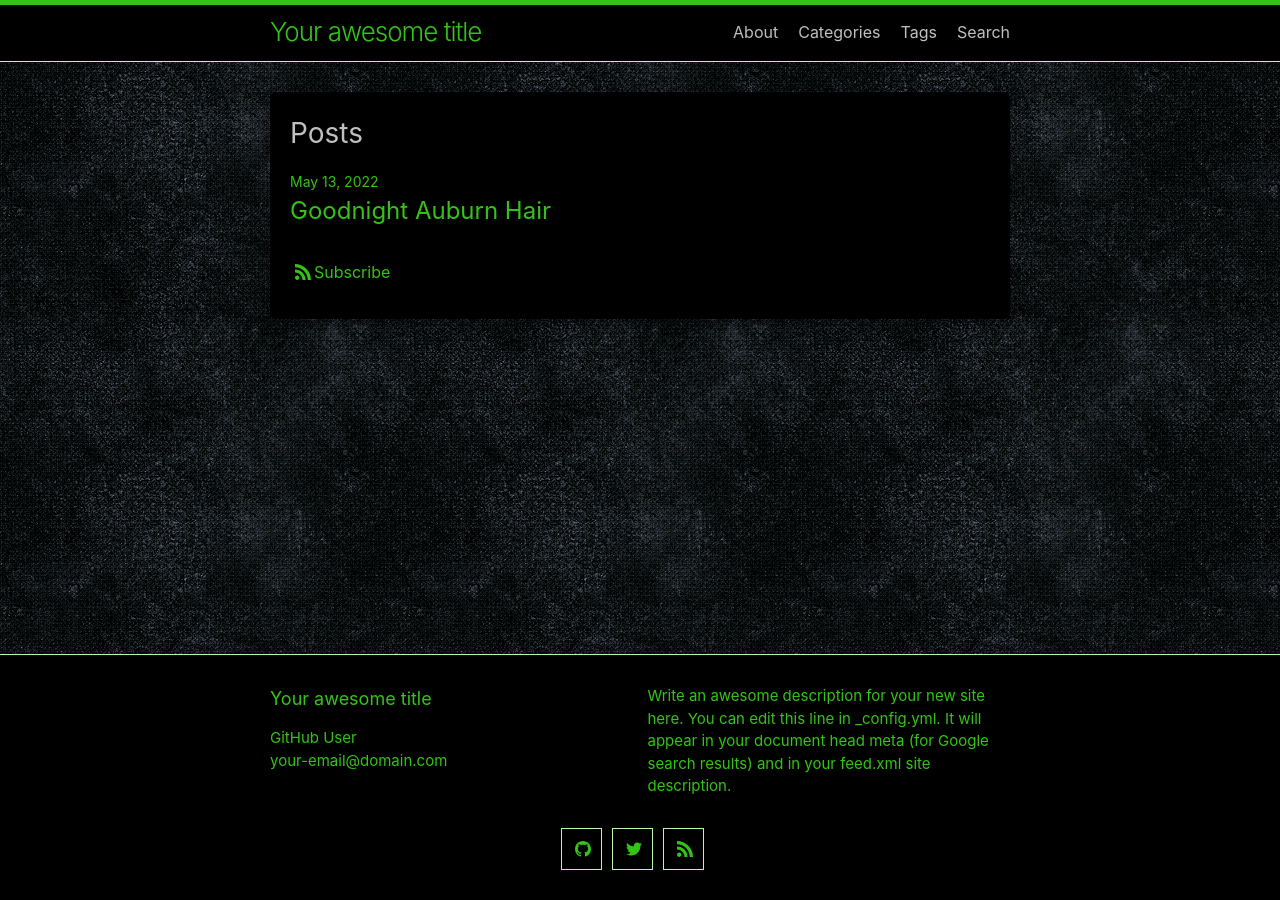
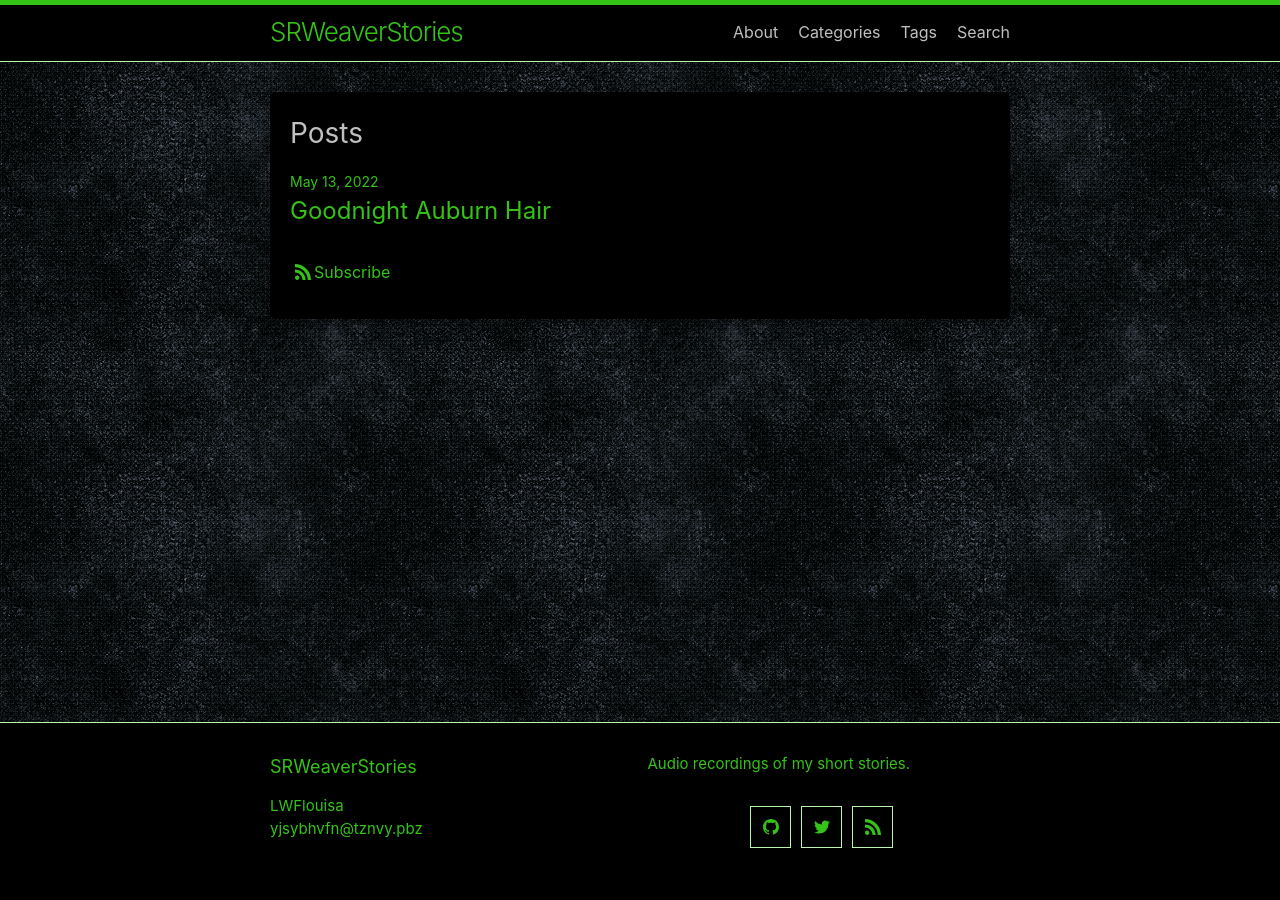
Before and after one commit to LWFlouisa/MesNeoNapoleonicaHistoires, a Jekyll site: the page built from index.md, in a window 1280 px wide. Built offline with Jekyll 4.4.1, drawn with Linux system fonts in a browser that asks for light colours.

Commit message:
Update _config.yml

```diff
--- a/_config.yml
+++ b/_config.yml
@@ -1,10 +1,8 @@
-title: Your awesome title
-author: GitHub User
-email: your-email@domain.com
+title: SRWeaverStories
+author: LWFlouisa
+email: yjsybhvfn@tznvy.pbz
 description: > # this means to ignore newlines until "show_exerpts:"
-  Write an awesome description for your new site here. You can edit this
-  line in _config.yml. It will appear in your document head meta (for
-  Google search results) and in your feed.xml site description.
+  Audio recordings of my short stories.
 
 show_excerpts: false # set to true to show excerpts on the homepage
 
@@ -15,8 +13,8 @@ minima:
 
   # generate social links in footer
   social_links:
-    twitter: jekyllrb
-    github:  jekyll
+    twitter: aluenvey
+    github:  LWFlouisa
     rss: rss
     # dribbble: jekyll
     # facebook: jekyll
```
